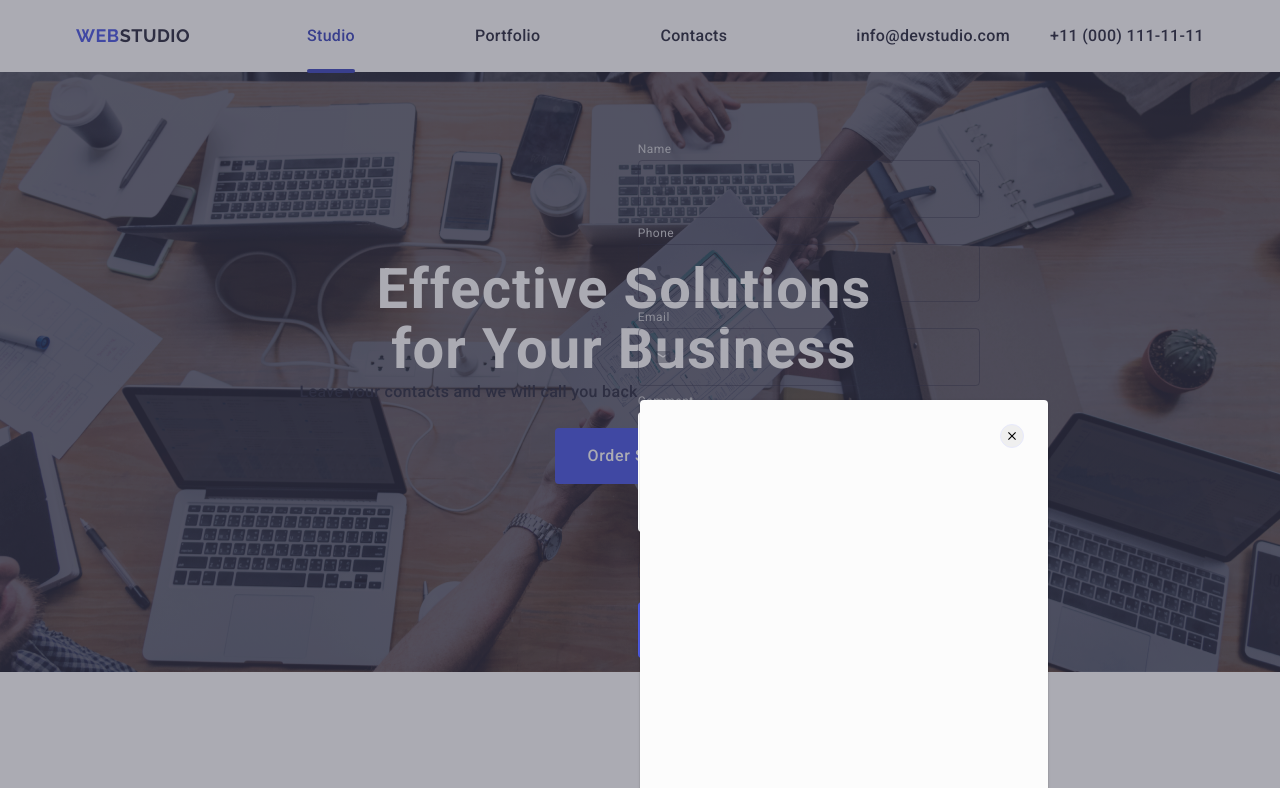
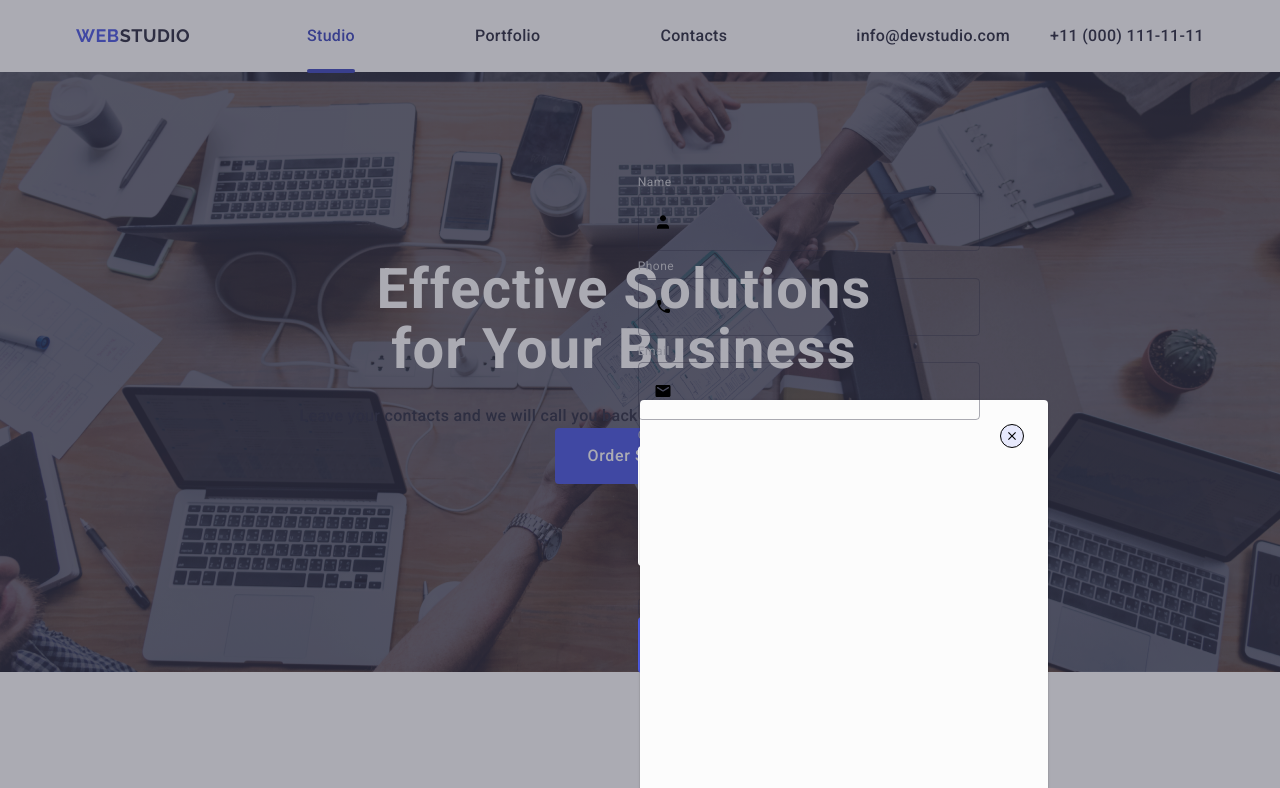
Before and after one commit to mrbombastik21/goit-markup-hw-05, a plain HTML site: page index.html in a window 1280 px wide. Shown: the top 788 px of the page. Drawn offline with nearby package versions, Linux system fonts and the light colour scheme; a web font is replaced by a local one.

Commit message:
update css

```diff
--- a/css/styles.css
+++ b/css/styles.css
@@ -708,10 +708,10 @@ portfolio-li:hover .overlay {
   width: 100vw;
   height: 100vh;
   background-color: rgba(46, 47, 66, 0.4);
-  transition: opacity 250ms ease-in, visibility 300ms ease-in;
   opacity: 0;
   visibility: hidden;
   pointer-events: none;
+  padding: 72px 24px 24px 24px;
   transition: opacity 250ms cubic-bezier(0.4, 0, 0.2, 1), visibility 250ms cubic-bezier(0.4, 0, 0.2, 1);
 }
 
@@ -747,7 +747,7 @@ portfolio-li:hover .overlay {
  border-radius: 50%;
  border: 1px solid rgba(0, 0, 0, 1);
 transition: 250ms ease-in;
-border-color: #e7e9fc;
+background-color: #e7e9fc;
 cursor: pointer;
 transition: background-color 250ms cubic-bezier(0.4, 0, 0.2, 1), border 250ms cubic-bezier(0.4, 0, 0.2, 1);
 
@@ -759,11 +759,12 @@ transition: background-color 250ms cubic-bezier(0.4, 0, 0.2, 1), border 250ms cu
 
 .x-close:hover,:focus{
   fill: #FFFFFF;
+  border: none;
 }
 
 .modal-btn:hover,:focus{
   background-color: #404BBF;
-
+ border: none;
 }
 
 .modal-text {
@@ -793,7 +794,6 @@ transition: background-color 250ms cubic-bezier(0.4, 0, 0.2, 1), border 250ms cu
 
 .form-field {
   position: relative;
-  margin-bottom: 8px;
 }
 
 .form-input {
@@ -820,9 +820,8 @@ transition: background-color 250ms cubic-bezier(0.4, 0, 0.2, 1), border 250ms cu
   top: 50%;
   left: 16px;
   transform: translateY(-50%);
-  fill: transparent;
-  fill: #2e2f4266;
-  transition: fill 250ms cubic-bezier(0.4, 0, 0.2, 1);
+
+  transition: fill 250ms cubic-bezier(0.4,0,0.2,1);
 }
 
 .comment{
@@ -858,9 +857,12 @@ transition: background-color 250ms cubic-bezier(0.4, 0, 0.2, 1), border 250ms cu
   margin-bottom: 24px;
 }
 
+.policy-check{
+
+}
+
 .policy-label {
-  display: block;
-  margin-bottom: 24px;
+
   color: #8E8F99;
 user-select: none;
 font-size: 12px;
```
